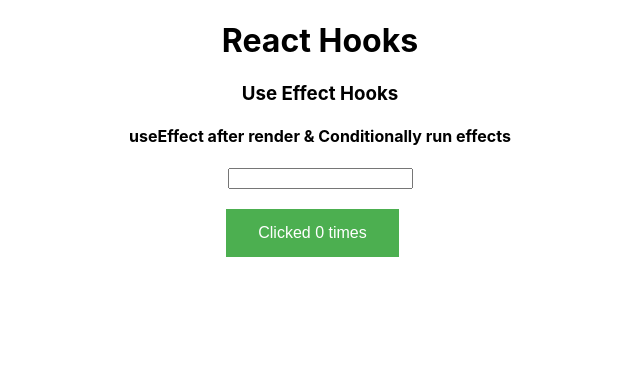
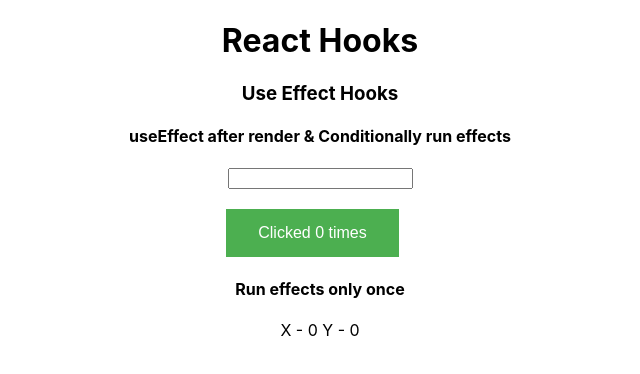
Before and after one commit to PeterOsoo/react-hooks-b, a React (Create React App) app: page /use-effect in a window 1280 px wide. Shown: the top 374 px of the page, without its empty margins (320-960 px from the left). Built offline with nearby package versions, Linux system fonts and the light colour scheme.

Commit message:
Run effects only once

```diff
--- /dev/null
+++ b/src/components/UseEffect/HookMouse.js
@@ -0,0 +1,29 @@
+import { useState, useEffect } from "react"
+
+const HookMouse = () => {
+	const [x, setX] = useState(0)
+	const [y, setY] = useState(0)
+
+	const logMousePosition = e => {
+		console.log("Mouse move")
+		setX(e.clientX)
+		setY(e.clientY)
+	}
+
+	useEffect(() => {
+		console.log("Use Effect - Mouse Move")
+		window.addEventListener("mousemove", logMousePosition)
+	}, [])
+
+	return (
+		<div>
+			<h4>Run effects only once</h4>
+			<p>
+				{" "}
+				X - {x} Y - {y}
+			</p>
+		</div>
+	)
+}
+
+export default HookMouse
--- a/src/components/UseEffect/UseEffect.js
+++ b/src/components/UseEffect/UseEffect.js
@@ -1,10 +1,12 @@
 import HooksCounterOne from "./HookCounterOne"
+import HookMouse from "./HookMouse"
 
 const UseEffect = () => {
 	return (
 		<div>
 			<h3>Use Effect Hooks</h3>
 			<HooksCounterOne />
+			<HookMouse />
 		</div>
 	)
 }
```
